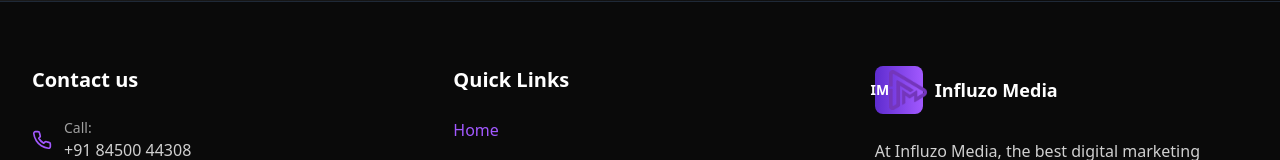
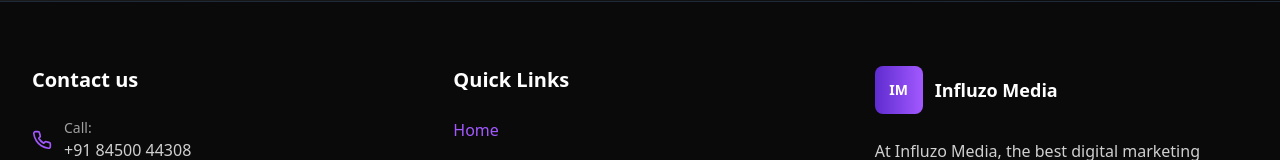
Before and after one commit to aanumishra9090/gs, a React (Vite) app in the folder Influzo-main/Influzo-main/: page / in a window 1280 px wide. Shown: the part 3399-3559 px from the top of the page. Built offline with nearby package versions, Linux system fonts and the light colour scheme; no server answers.

Commit message:
Updated Footer.tsx

```diff
--- a/Influzo-main/Influzo-main/src/components/Footer.tsx
+++ b/Influzo-main/Influzo-main/src/components/Footer.tsx
@@ -103,14 +103,6 @@ const Footer: React.FC<FooterProps> = ({ navigateTo }) => {
             <div className="flex items-center mb-6">
               <div className="w-12 h-12 bg-gradient-to-r from-[#5e2ccf] to-[#a259ff] rounded-lg flex items-center justify-center mr-3">
                 <span className="text-white font-bold text-sm">IM</span>
-
-
-
-                 <img
-  src="/influzo-logo.png"
-  alt="Influzo Media Logo"
-  className="w-10 h-10 object-contain"
-/>
               </div>
               <span className="text-lg font-bold text-white">Influzo Media</span>
             </div>
```
